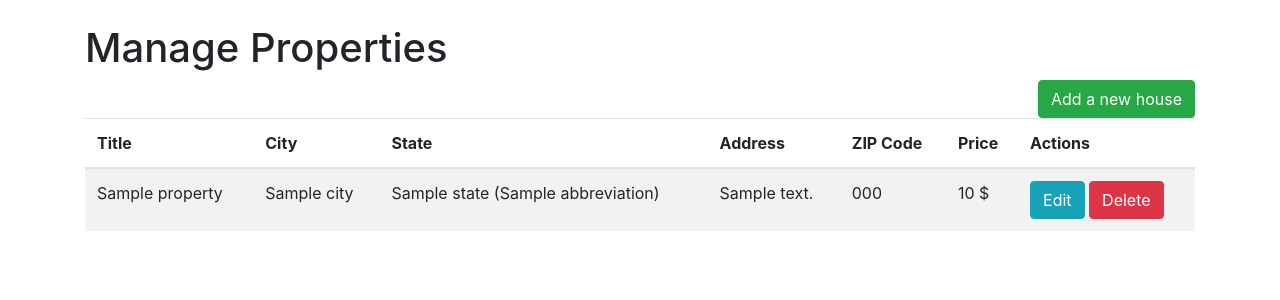
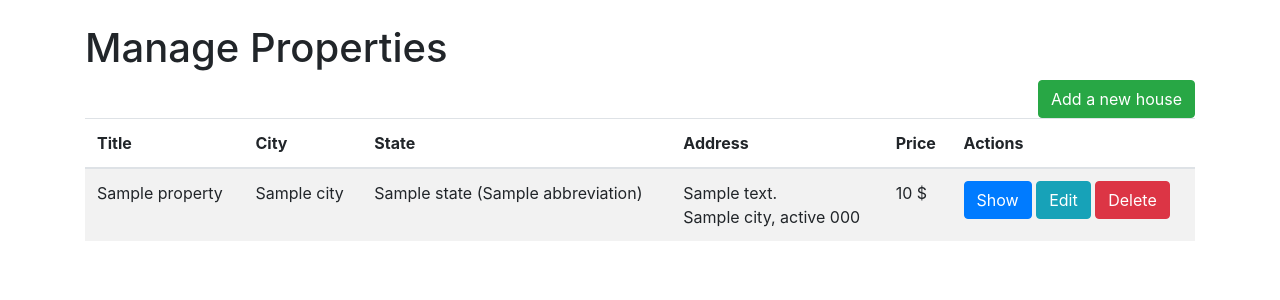
Before and after one commit to mlaribi-dev/mehdihouse, a Symfony app: template templates/admin/property/index.html.twig in a window 1280 px wide. Shown: the part 56-356 px from the top of the page. Run offline with Twig, Linux system fonts and the light colour scheme; the template is opened without the code that fills it: most values are stand-ins (such as "Sample title", 1, 10 or a date in 2020); some libraries are stand-ins or nearby versions.

Commit message:
CRUD modification 3

```diff
--- a/composer.json
+++ b/composer.json
@@ -18,7 +18,6 @@
         "phpdocumentor/reflection-docblock": "^5.3",
         "phpstan/phpdoc-parser": "^1.2",
         "sensio/framework-extra-bundle": "^6.1",
-        "sensiolabs/security-checker": "^6.0",
         "symfony/asset": "5.4.*",
         "symfony/console": "5.4.*",
         "symfony/dotenv": "5.4.*",
@@ -91,8 +90,7 @@
     "scripts": {
         "auto-scripts": {
             "cache:clear": "symfony-cmd",
-            "assets:install %PUBLIC_DIR%": "symfony-cmd",
-            "security-checker security:check": "script"
+            "assets:install %PUBLIC_DIR%": "symfony-cmd"
         },
         "post-install-cmd": [
             "@auto-scripts"
--- a/templates/admin/property/index.html.twig
+++ b/templates/admin/property/index.html.twig
@@ -26,7 +26,6 @@
                 <th>City</th>
                 <th>State</th>
                 <th>Address</th>
-                <th>ZIP Code</th>
                 <th>Price</th>
                 <th>Actions</th>
             </tr>
@@ -37,10 +36,10 @@
                 <td>{{ property.title}}</td>
                 <td>{{ property.city}}</td>
                 <td>{{ property.state.name}} ({{property.state.abbreviation}})</td>
-                <td>{{ property.address}}</td>
-                <td>{{ property.postalCode}}</td>
+                <td>{{ property.address}} <br> {{property.city}}, {{property.state}} {{property.postalCode}}</td>
                 <td>{{ property.formattedPrice}} $</td>
                 <td>
+                    <a href="{{ path('property.show', {id: property.id, slug: property.slug}) }}" class="btn btn-primary">Show</a>
                     <a href="{{ path('admin.property.edit', {id: property.id}) }}" class="btn btn-info">Edit</a>
                     <form method="post" action="{{ path('admin.property.delete', {id: property.id}) }}" style="display:inline-block" onsubmit="return confirm('Do you really want to delete this house ?')">
                         <input type="hidden" name="_method" value="DELETE">
```
Also changed, not shown: public/images/properties/62b437a47ec2f600804684.jpeg (added), public/images/properties/62b463f4c4026044970272.jpg (added), public/static/images/houses/LittleRockHouse.jpeg (added), public/static/images/houses/SaltLakeCity.jpg (added), 3 other files.
